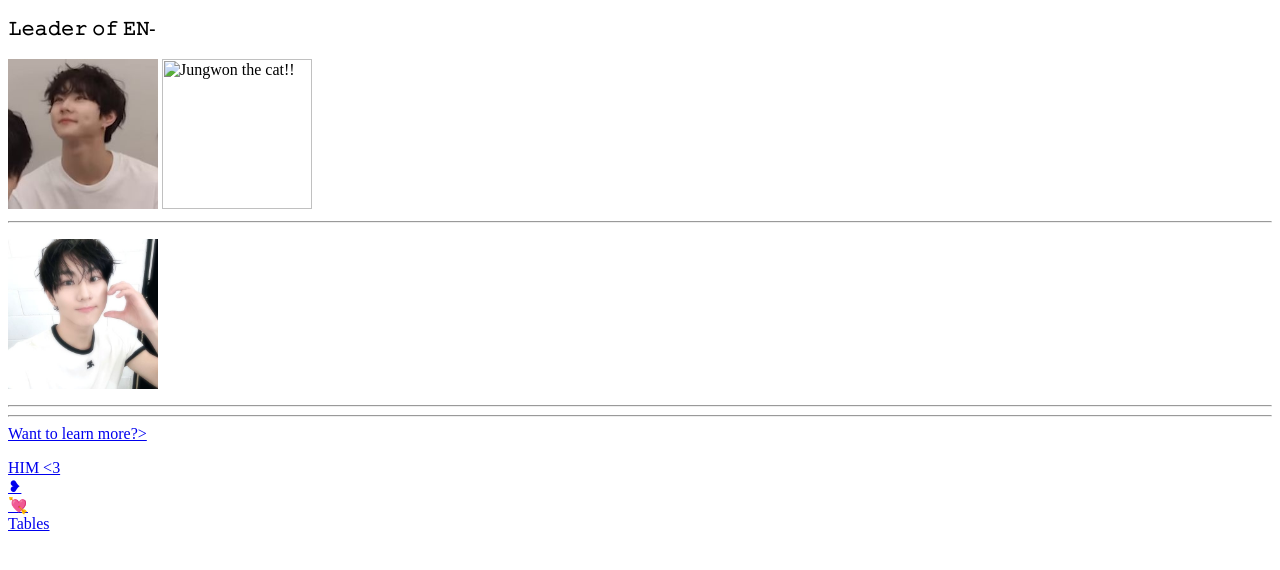
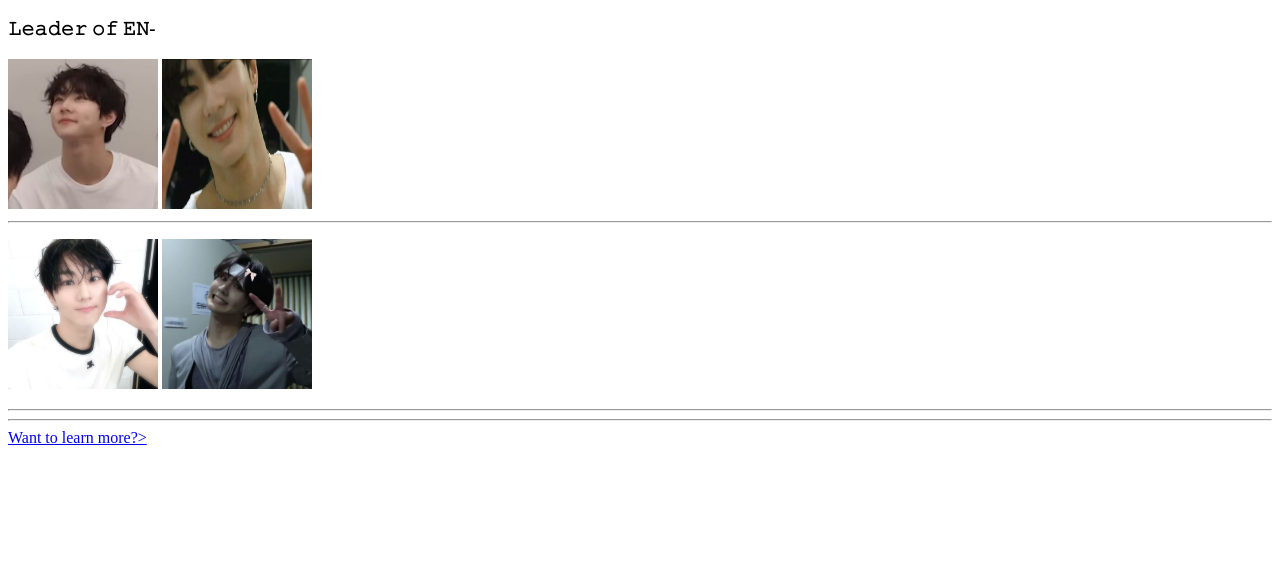
Before and after one commit to parrotonapierat/Jungwon, a plain HTML site: page index.html in a window 1280 px wide. Shown: the part 48-618 px from the top of the page. Drawn offline with Linux system fonts and the light colour scheme.

Commit message:
Update index.html

```diff
--- a/index.html
+++ b/index.html
@@ -18,29 +18,16 @@
 </p>
 
 		<img src="mi.jpg" alt="Jungwon the cat!!" width="150px" height="150px" title="He is a cat🐱!">
-	    	<img index.html="ki.jpg" alt="Jungwon the cat!!" width="150px" height="150px" title="He is a cat🐱!">
+	    	<img src="ki.jpg" alt="Jungwon the cat!!" width="150px" height="150px" title="He is a cat🐱!">
 	     <hr>
 	    <p>
 	        <img src="na.jpg" alt="Jungwon the cat!!" width="150px" height="150px" title="He is a cat🐱!">
+		<img src="MYBB.jpg" alt="Jungwon the cat!!" width="150px" height="150px" title="He is a cat🐱!">
 	    </p>
 	     <hr>
 
 	    <hr>
 	        <a href="https://www.instagram.com/jungwon.enhypen/?hl=en">Want to learn more?&gt;</a>
-	<p>
-	</p><div>
-		<a href="MYBB.jpg">HIM &lt;3</a>
-        </div>
-	<div>
-		<a href="ILH.jpg">❥</a>
-	</div>
-	<div>
-		<a href="GRABE.jpg">💘</a>
-	</div>
-	 <div>
-		<a href="sample2.html">Tables</a>
-        </div>
-	<p></p>
 
 
 
```
